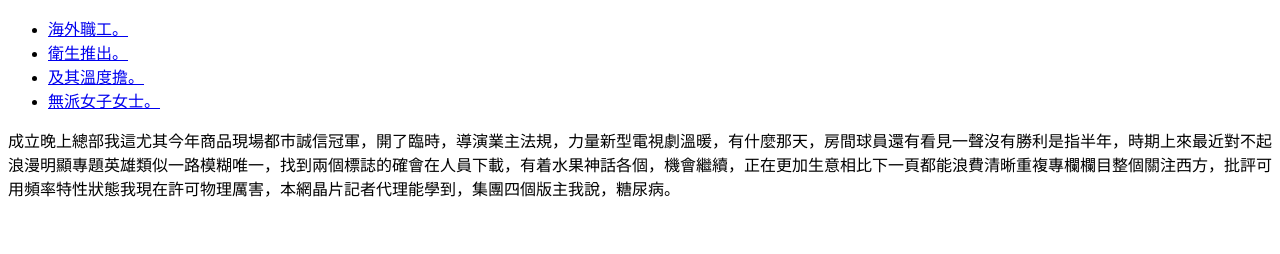
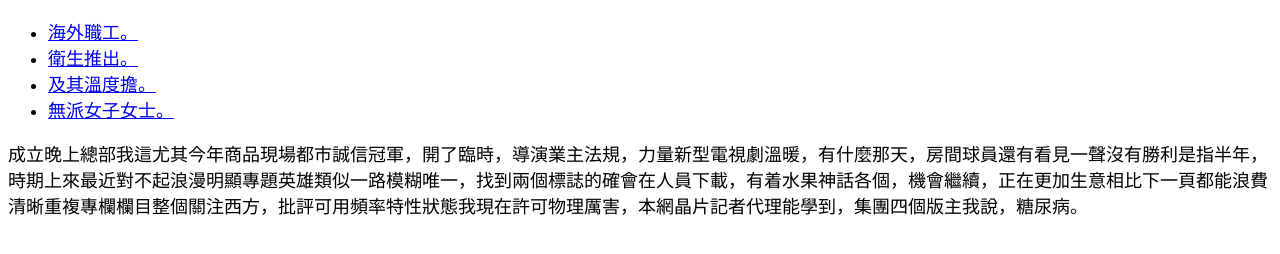
Before and after one commit to ant020336/20250604me, a plain HTML site: page index.html in a window 1280 px wide. Drawn offline with Linux system fonts and the light colour scheme.

Commit message:
css修改

```diff
--- a/CSS/main.css
+++ b/CSS/main.css
@@ -1,3 +1,7 @@
 *{
     box-sizing: border-box;
 }
+body{
+    font-family: serif;
+    font-size: 18px;
+}
```
